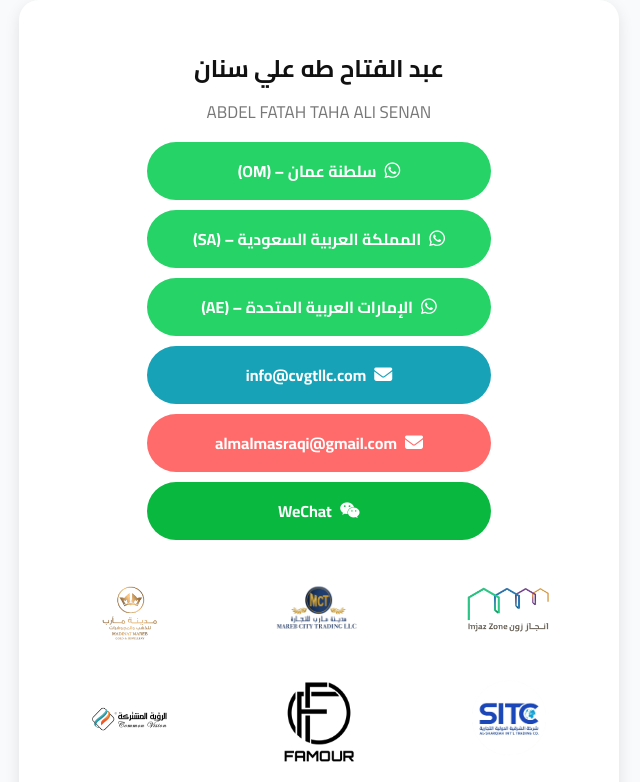
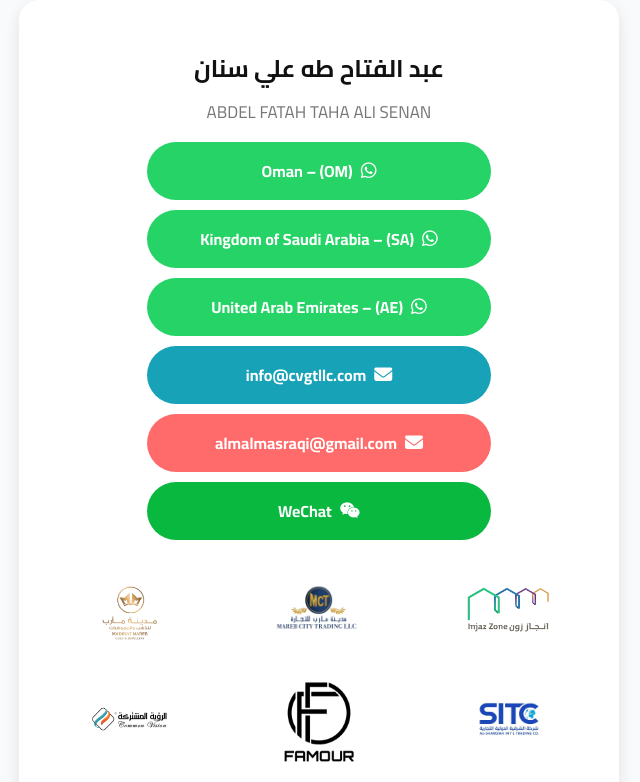
Before and after one commit to e1-alt/abdlftah, a plain HTML site: page index.html in a window 1280 px wide. Shown: the top 782 px of the page, without its empty margins (321-961 px from the left). Drawn offline with Linux system fonts and the light colour scheme.

Commit message:
Update index.html

```diff
--- a/index.html
+++ b/index.html
@@ -141,9 +141,9 @@
     <h2>ABDEL FATAH TAHA ALI SENAN</h2>
 
     <div class="links">
-      <a href="https://wa.me/96896025353" target="_blank" class="whatsapp"><i class="fab fa-whatsapp"></i> سلطنة عمان – (OM)</a>
-      <a href="https://wa.me/966500077697" target="_blank" class="whatsapp"><i class="fab fa-whatsapp"></i> المملكة العربية السعودية – (SA)</a>
-      <a href="https://wa.me/971543600523" target="_blank" class="whatsapp"><i class="fab fa-whatsapp"></i> الإمارات العربية المتحدة – (AE)</a>
+      <a href="https://wa.me/96896025353" target="_blank" class="whatsapp"><i class="fab fa-whatsapp"></i> Oman – (OM)</a>
+      <a href="https://wa.me/966500077697" target="_blank" class="whatsapp"><i class="fab fa-whatsapp"></i> Kingdom of Saudi Arabia – (SA)</a>
+      <a href="https://wa.me/971543600523" target="_blank" class="whatsapp"><i class="fab fa-whatsapp"></i> United Arab Emirates – (AE)</a>
       <a href="mailto:info@cvgtllc.com" target="_blank" class="website"><i class="fa fa-envelope"></i> info@cvgtllc.com</a>
       <a href="mailto:almalmasraqi@gmail.com" target="_blank" class="email"><i class="fa fa-envelope"></i> almalmasraqi@gmail.com</a>
       <a href="https://u.wechat.com/kMKaJddhpssedDKdGXm6zQY?s=2" target="_blank" class="wechat"><i class="fab fa-weixin"></i> WeChat</a>
@@ -186,6 +186,7 @@
 
     <footer>
       &copy; 2025 جميع الحقوق محفوظة
+      Design by : Arafat Al-Awadhi
     </footer>
   </div>
 </body>
```
